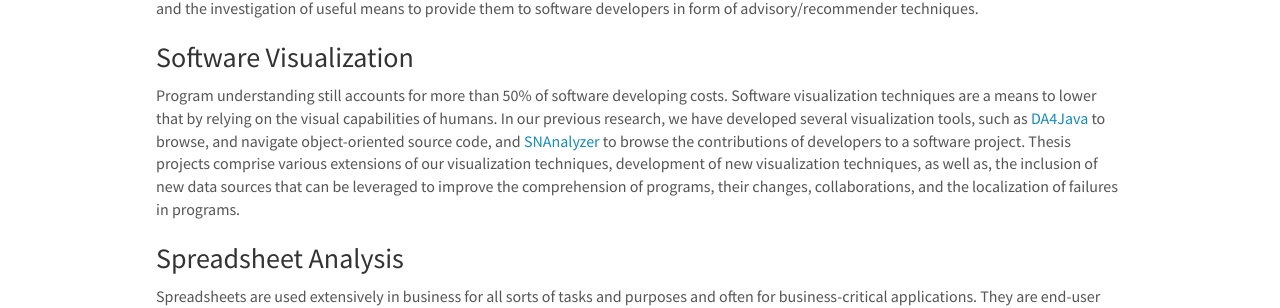
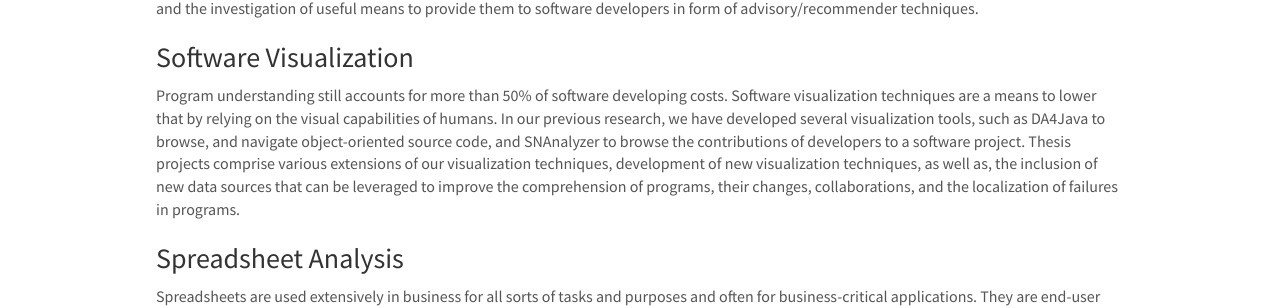
Before and after one commit to pinzger/pinzger.github.io, a Jekyll site: the page built from _pages/wanted.md, in a window 1280 px wide and 1364 px high. Shown: the part 825-1133 px from the top of the window. Built offline with Jekyll 4.4.1, drawn with Linux system fonts in a browser that asks for light colours; nearby versions of some CDN libraries; part of the change alters nothing that is shown.

Commit message:
removed a link to the old web site

```diff
--- a/_pages/wanted.md
+++ b/_pages/wanted.md
@@ -31,7 +31,7 @@ Software developers are typically burdened with (too) many tasks that involve im
 Software repositories, such as versioning systems, bug repositories, and mailing lists, keep track of issues and changes in a software project. Access to these repositories are provided by online collaboration platforms, such as [GitHub](https://github.com/), [Bitbucket](https://bitbucket.org/), and [Google Code](http://code.google.com/). They store a wealth of information from which we can learn a number of general and project specific best practices to better develop and maintain software. Thesis projects comprise the investigation and adaptation of different data mining and machine learning techniques to identify best and bad practices and the investigation of useful means to provide them to software developers in form of advisory/recommender techniques.
 
 ### Software Visualization
-Program understanding still accounts for more than 50% of software developing costs. Software visualization techniques are a means to lower that by relying on the visual capabilities of humans. In our previous research, we have developed several visualization tools, such as [DA4Java](https://serg.aau.at/bin/view/MartinPinzger/DA4Java) to browse, and navigate object-oriented source code, and [SNAnalyzer](https://serg.aau.at/bin/view/MartinPinzger/SNAnalyzer) to browse the contributions of developers to a software project. Thesis projects comprise various extensions of our visualization techniques, development of new visualization techniques, as well as, the inclusion of new data sources that can be leveraged to improve the comprehension of programs, their changes, collaborations, and the localization of failures in programs.
+Program understanding still accounts for more than 50% of software developing costs. Software visualization techniques are a means to lower that by relying on the visual capabilities of humans. In our previous research, we have developed several visualization tools, such as DA4Java to browse, and navigate object-oriented source code, and SNAnalyzer to browse the contributions of developers to a software project. Thesis projects comprise various extensions of our visualization techniques, development of new visualization techniques, as well as, the inclusion of new data sources that can be leveraged to improve the comprehension of programs, their changes, collaborations, and the localization of failures in programs.
 
 ### Spreadsheet Analysis
 Spreadsheets are used extensively in business for all sorts of tasks and purposes and often for business-critical applications. They are end-user programs that underly similar rules as traditional software systems. While the quality of software is checked more rigorously this is not true for spreadsheets, especially with respect to maintainability. Thesis projects comprise the investigation of metrics to measure the complexity of spreadsheets and their risk of failure, as well as visualization techniques to allow spreadsheet users to better understand complex spreadsheets.
```
